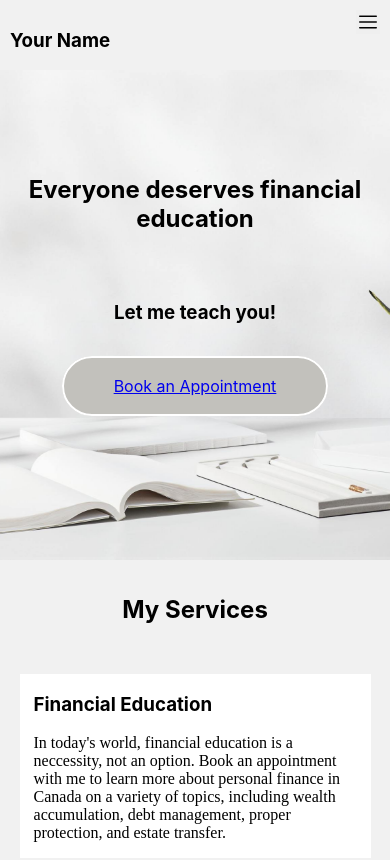
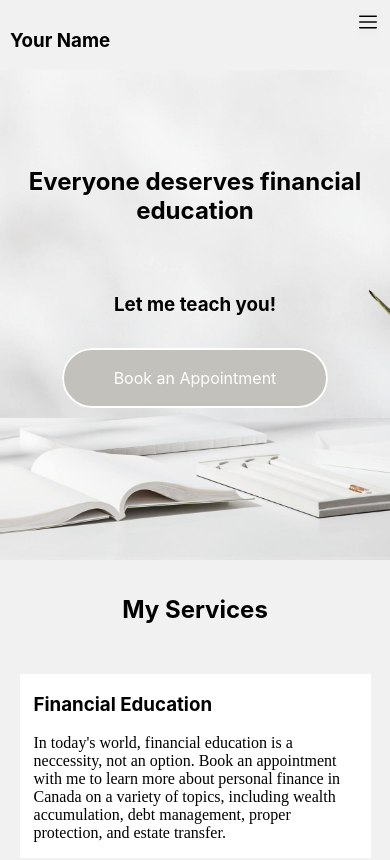
Before and after one commit to JashanB/Mobile-first-site, a React (Create React App) app: page / in a window 390 px wide. Shown: the top 860 px of the page. Built offline with nearby package versions, Linux system fonts and the light colour scheme.

Commit message:
updated css errors

```diff
--- a/src/App.css
+++ b/src/App.css
@@ -140,6 +140,12 @@
   flex-direction: column;
   justify-content: flex-end;
 }
+@media only screen and (max-width: 590px) {
+ .content_div_type1 {
+  margin-bottom: 1rem;
+ }
+}
+
 .calendar-content_div {
   padding-left: 5%;
   padding-right: 5%;
@@ -170,6 +176,8 @@
   border: 2px solid #FFFFFF;
   padding: 18px 50px;
   cursor: pointer;
+  text-decoration: none;
+  color: #FFFFFF;
 
 }
 
```
